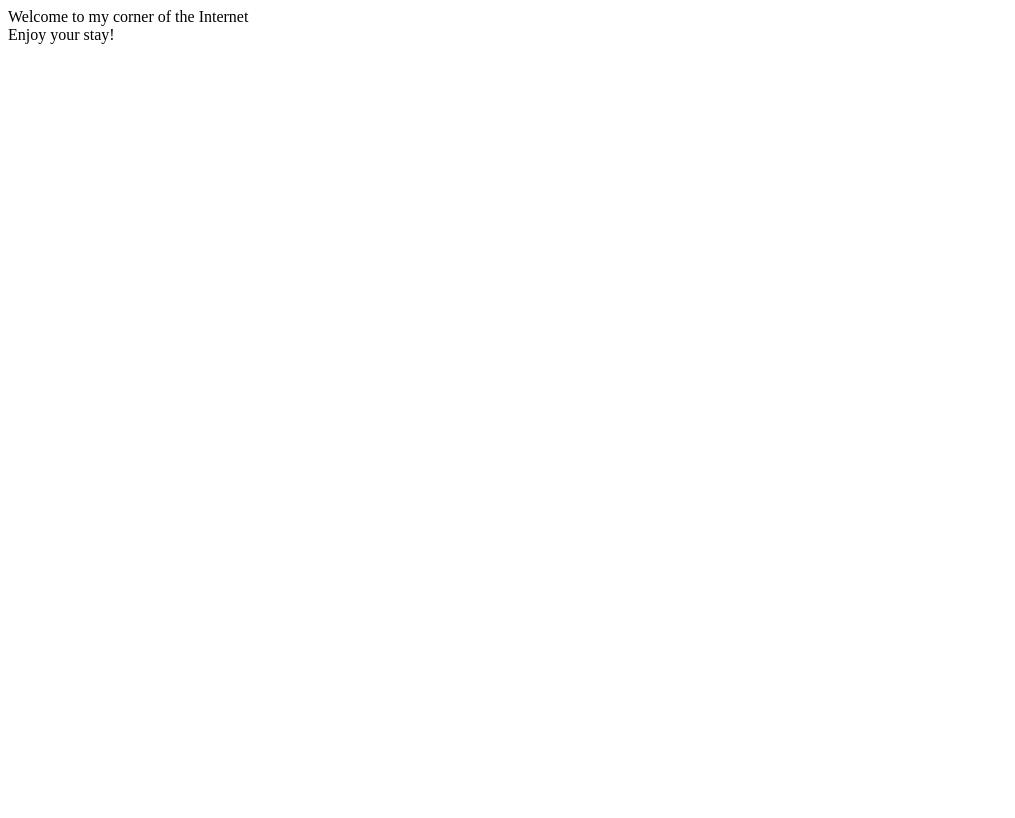
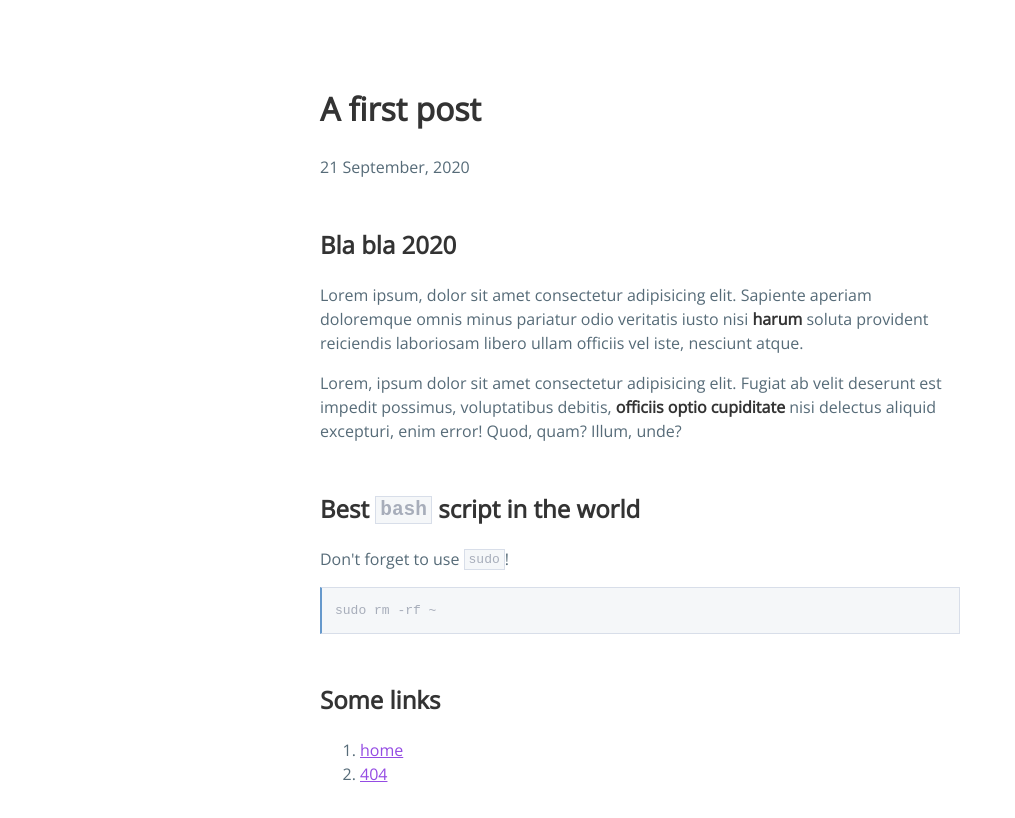
Before and after one commit to ratherlongname/ratherlongname.github.io, a plain HTML site: page index.html in a window 1280 px wide. Shown: the whole page, without its empty margins (0-1015 px from the left). Drawn offline with nearby package versions, Linux system fonts and the light colour scheme.

Commit message:
Basic styling

```diff
--- a/index.html
+++ b/index.html
@@ -1,12 +1,97 @@
 <!DOCTYPE html>
 <html lang="en">
+
 <head>
     <meta charset="UTF-8">
     <meta name="viewport" content="width=device-width, initial-scale=1.0">
-    <title>Shivam Bansal | ratherlongname</title>
+
+    <style>
+        @import url('https://fonts.googleapis.com/css2?family=Open+Sans&display=swap');
+
+        body {
+            margin: 0 auto;
+            max-width: 40em;
+            font-family: 'Open Sans', "Helvetica", "Arial", sans-serif;
+            line-height: 1.5;
+            padding: 4em 2em;
+            color: #555;
+        }
+
+        h2 {
+            margin-top: 1em;
+            padding-top: 1em;
+        }
+
+        h1,
+        h2,
+        strong {
+            color: #333;
+        }
+
+        code,
+        pre {
+            background: #eee;
+        }
+
+        code {
+            padding: 2px 4px;
+            vertical-align: text-bottom;
+        }
+
+        pre {
+            padding: 1em;
+        }
+
+        a {
+            color: #944be3;
+        }
+
+        body {
+            color: #566b78;
+        }
+
+        code,
+        pre {
+            background: #f5f7f9;
+            border: 1px solid #d8dee9;
+            color: #a7adba;
+        }
+
+        pre {
+            border-left: 2px solid #69c;
+        }
+    </style>
+
+    <title>ratherlongname</title>
 </head>
+
 <body>
-    Welcome to my corner of the Internet<br/>
-    Enjoy your stay!
+    <header>
+        <h1>A first post</h1>
+        <p>21 September, 2020</p>
+    </header>
+    <main>
+        <h2>Bla bla 2020</h2>
+        <p>Lorem ipsum, dolor sit amet consectetur adipisicing elit. Sapiente aperiam doloremque omnis minus pariatur
+            odio veritatis iusto nisi <strong>harum</strong> soluta provident reiciendis laboriosam libero ullam
+            officiis vel iste,
+            nesciunt atque.</p>
+        <p>Lorem, ipsum dolor sit amet consectetur adipisicing elit. Fugiat ab velit deserunt est impedit possimus,
+            voluptatibus debitis, <strong>officiis optio cupiditate</strong> nisi delectus aliquid excepturi, enim
+            error! Quod, quam?
+            Illum, unde?</p>
+
+        <h2>Best <code>bash</code> script in the world</h2>
+        <p>Don't forget to use <code>sudo</code>!</p>
+        <pre>sudo rm -rf ~</pre>
+
+        <h2>Some links</h2>
+        <ol>
+            <li><a href="/">home</a></li>
+            <li><a href="/403">404</a></li>
+        </ol>
+    </main>
+
 </body>
+
 </html>
```
